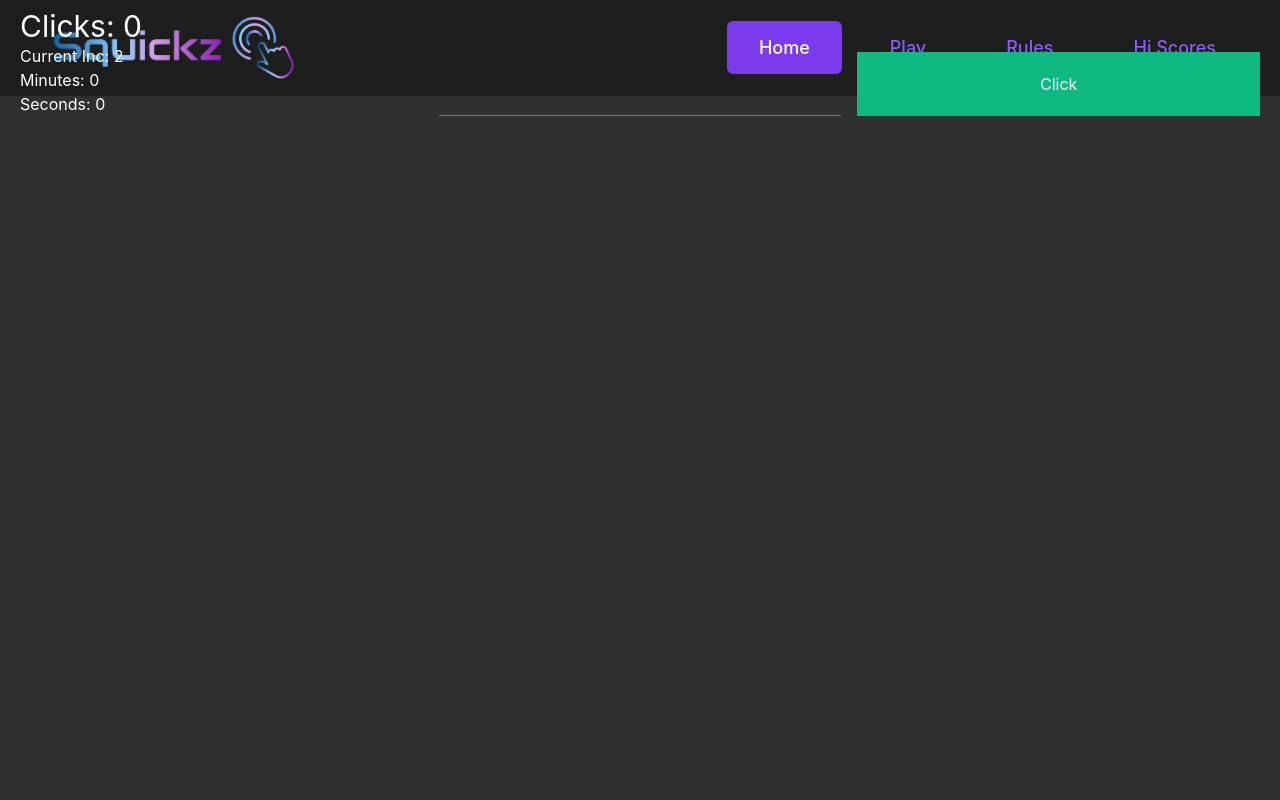
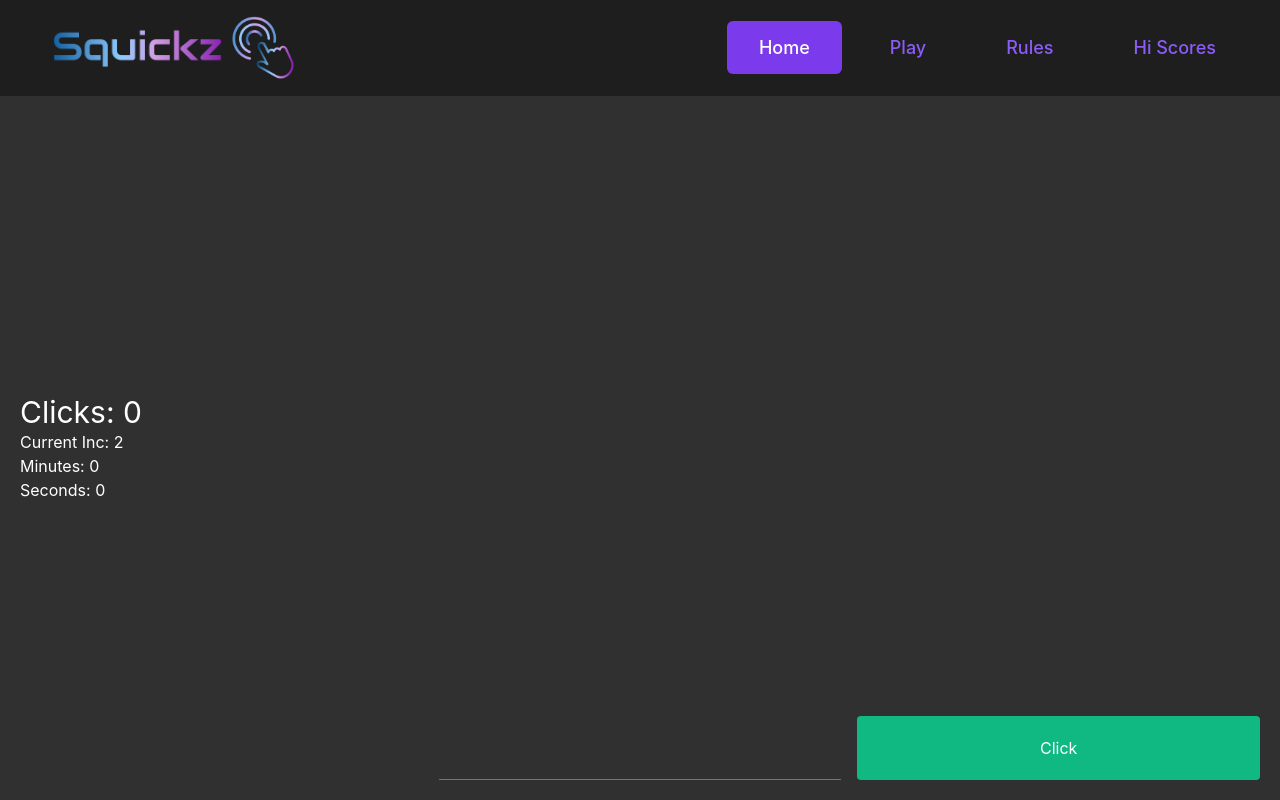
Before and after one commit to PPK44/Squickz, a React (Create React App) app in the folder baller-squad/: page /play in a window 1280 px wide. Built offline with nearby package versions, Linux system fonts and the light colour scheme.

Commit message:
good i think

```diff
--- a/baller-squad/src/app/pages/Play.js
+++ b/baller-squad/src/app/pages/Play.js
@@ -1,8 +1,5 @@
 import React, { useState, useEffect, useLayoutEffect, useRef } from "react";
-import { RelativeWrapper } from "../components/RelativeWrapper";
-import { BodyWrapper } from "../components/BodyWrapper";
 import { useTimer } from "../hooks/useTimer";
-import { PageWrapper } from "../components/PageWrapper";
 
 export const Play = () => {
   const boxRef = useRef();
@@ -42,34 +39,35 @@ export const Play = () => {
   const [minutes, seconds] = useTimer(0, 5);
 
   return (
-      <BodyWrapper>
-        <div ref={containerRef} className={`grid grid-cols-3 gap-4`}>
-          <RelativeWrapper>
-            <div className={`absolute inset-x-0 bottom-0 text-white`}>
+    <div className={`w-full h-full p-5`}>
+      <div
+        ref={containerRef}
+        className={`grid grid-cols-3 gap-4 h-full w-full`}
+      >
+        <div className={`flex flex-col items-left justify-center h-full`}>
           <p className={`text-3xl`}>Clicks: {clicks}</p>
           <p className={`text-3m`}>Current Inc: {clickHeight}</p>
           <p className={`text-3m`}>Minutes: {minutes}</p>
           <p className={`text-3m`}>Seconds: {seconds}</p>
         </div>
-          </RelativeWrapper>
-          <RelativeWrapper>
+        <div className={`flex flex-col-reverse flex1`}>
           <div
             ref={boxRef}
-              className={`absolute
-                bg-gradient-to-t from-blue-400 via-fuscia-500 to-purple-700
-               inset-x-0 bottom-0`}
+            className={`
+                bg-gradient-to-t from-blue-400 via-fuscia-500 to-purple-700 rounded
+               `}
             style={style}
           ></div>
-          </RelativeWrapper>
-          <RelativeWrapper>
+        </div>
+        <div className={`flex flex-col-reverse flex1`}>
           <button
             onClick={() => incrementHeight()}
-              className={`absolute bg-green-500 h-16 w-full inset-x-0 bottom-0`}
+            className={`bg-green-500 h-16 w-full rounded`}
           >
             Click
           </button>
-          </RelativeWrapper>
         </div>
-      </BodyWrapper>
+      </div>
+    </div>
   );
 };
```
Lines whose indentation alone changed are shown as unchanged.
